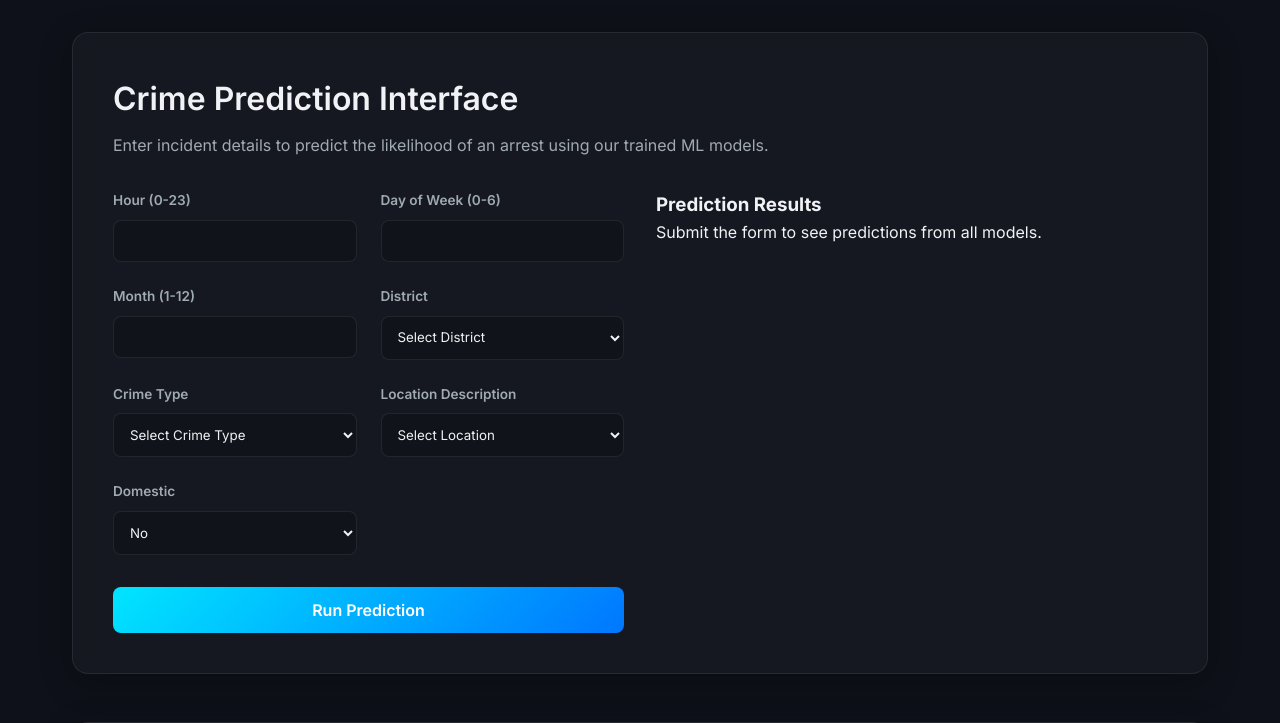
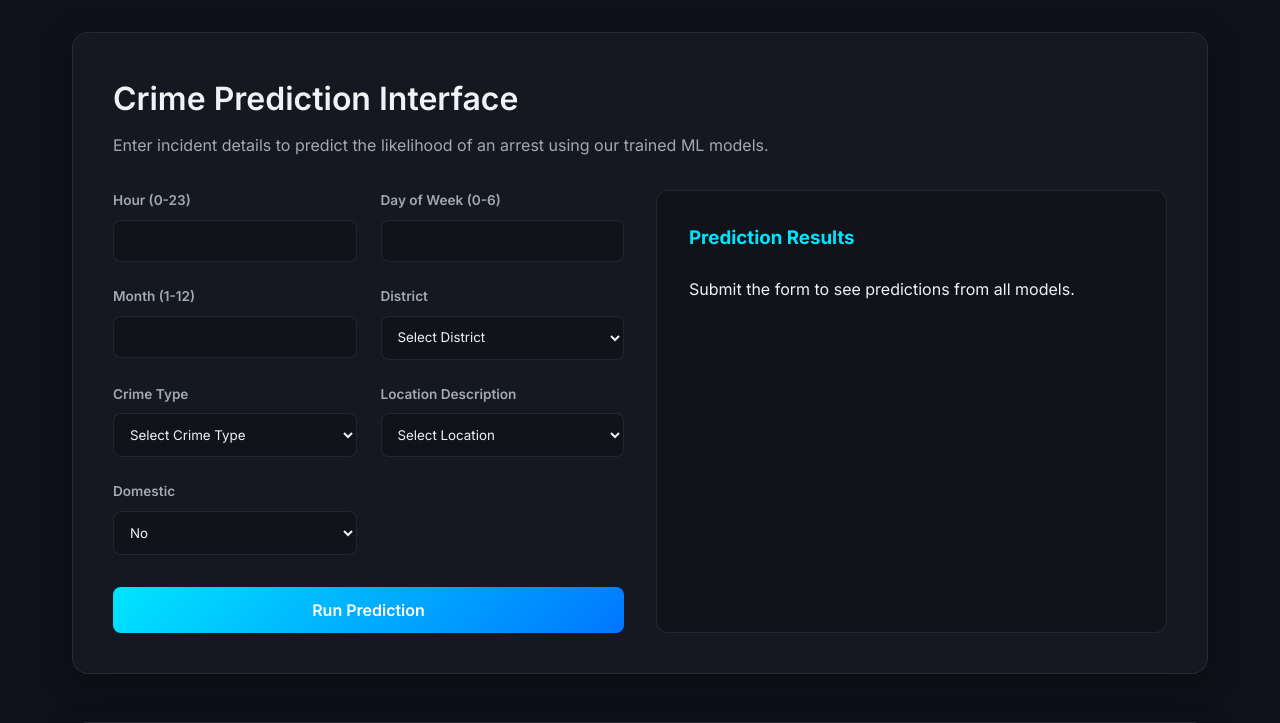
Before and after one commit to H8rsh100/UrbanOracle, a Flask app: page / in a window 1280 px wide. Shown: the part 87-810 px from the top of the page. Run offline with Flask 3, Linux system fonts and the light colour scheme; data that the repository does not hold is empty.

Commit message:
style: fix prediction results layout to match form height

```diff
--- a/static/css/style.css
+++ b/static/css/style.css
@@ -162,11 +162,28 @@ h2 {
     transform: translateY(-2px);
 }
 
-/* Results Grid */
+/* Results Section */
+.prediction-results {
+    background: rgba(0, 0, 0, 0.2);
+    border: 1px solid var(--card-border);
+    border-radius: 12px;
+    padding: 2rem;
+    display: flex;
+    flex-direction: column;
+    justify-content: flex-start;
+    height: 100%;
+}
+
+.prediction-results h3 {
+    margin-bottom: 1.5rem;
+    color: var(--accent);
+}
+
 .results-grid {
     display: flex;
     flex-direction: column;
     gap: 1rem;
+    flex-grow: 1;
 }
 
 .result-item {
```
